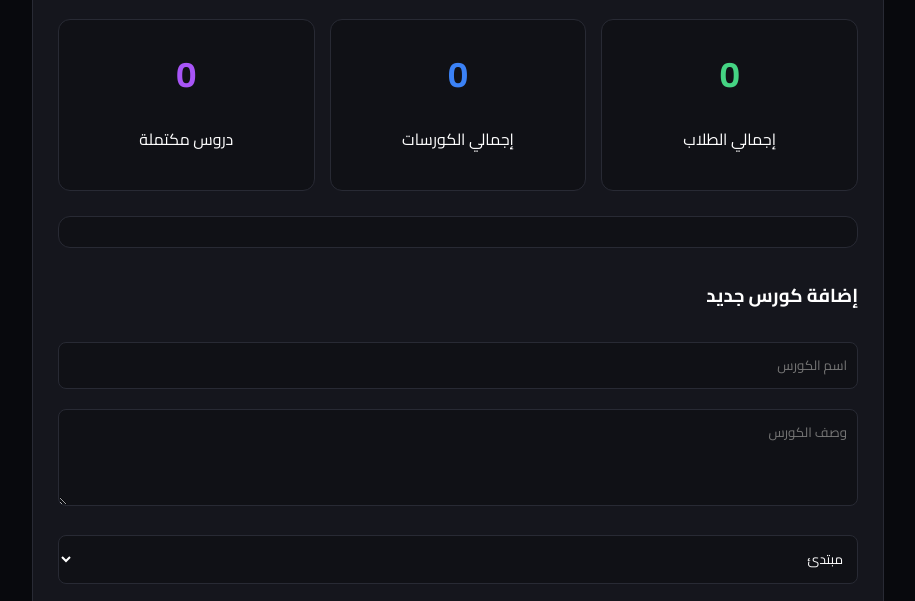
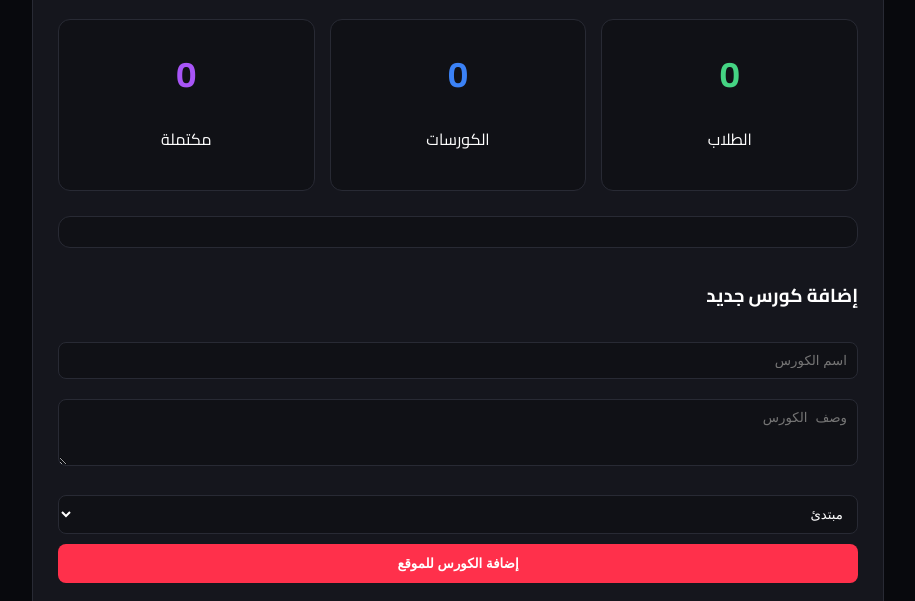
Before and after one commit to menamon713-bit/cyber-academy, a website: page admin.html in a window 1280 px wide. Shown: the part 130-731 px from the top of the page, without its empty margins (182-1097 px from the left). Drawn offline with Linux system fonts and the light colour scheme; no server answers; sample sign-in values are in the browser's storage.

Commit message:
Update admin.html

```diff
--- a/admin.html
+++ b/admin.html
@@ -3,49 +3,39 @@
 <head>
     <meta charset="UTF-8">
     <meta name="viewport" content="width=device-width,initial-scale=1">
-    <title>لوحة تحكم المدير | Cyber Academy</title>
+    <title>لوحة تحكم المدير</title>
     <link href="https://fonts.googleapis.com/css2?family=Cairo:wght@400;700&display=swap" rel="stylesheet">
     <style>
         body { font-family: 'Cairo', sans-serif; background: #08090d; color: white; padding: 20px; margin: 0;}
         .container { max-width: 800px; margin: auto; background: #15161d; padding: 25px; border-radius: 15px; border: 1px solid #282a34; }
         h1 { color: #ff304b; text-align: center; }
-        input, select, textarea { width: 100%; padding: 10px; margin: 10px 0; background: #101116; border: 1px solid #282a34; color: white; border-radius: 8px; font-family: inherit; box-sizing: border-box;}
-        .primary-btn { background: #ff304b; color: white; border: none; padding: 12px 20px; border-radius: 8px; cursor: pointer; width: 100%; font-weight: bold; font-size: 16px; margin-top: 10px;}
+        input, select, textarea { width: 100%; padding: 10px; margin: 10px 0; background: #101116; border: 1px solid #282a34; color: white; border-radius: 8px; box-sizing: border-box;}
+        .primary-btn { background: #ff304b; color: white; border: none; padding: 12px 20px; border-radius: 8px; cursor: pointer; width: 100%; font-weight: bold;}
         .course-item { background: #101116; border: 1px solid #282a34; padding: 15px; margin-bottom: 10px; border-radius: 8px; display: flex; justify-content: space-between; align-items: center;}
-        .action-btns { display: flex; gap: 5px; }
         .edit-btn { background: #007bff; color: white; border: none; padding: 5px 15px; border-radius: 8px; cursor: pointer;}
         .delete-btn { background: #555; color: white; border: none; padding: 5px 15px; border-radius: 8px; cursor: pointer;}
         .stats-box { background: #101116; border: 1px solid #282a34; padding: 20px; border-radius: 12px; text-align: center; }
         .stats-box h2 { margin: 0; font-size: 36px; }
         .user-list { max-height: 200px; overflow-y: auto; text-align: right; margin-top: 15px; background: #101116; border: 1px solid #282a34; border-radius: 12px; padding: 15px;}
-        .user-list div { padding: 8px; border-bottom: 1px solid #282a34; font-size: 13px; color: #ccc; }
     </style>
 </head>
 <body>
-    <!-- لاحظ إننا حطينا display: none هنا -->
     <div class="container" id="adminContent" style="display: none;">
         <h1>لوحة تحكم المدير</h1>
-
         <div style="display: grid; grid-template-columns: repeat(3, 1fr); gap: 15px; margin-bottom: 25px;">
-            <div class="stats-box"><h2 id="totalUsersCount" style="color: #45d483;">0</h2><p>إجمالي الطلاب</p></div>
-            <div class="stats-box"><h2 id="totalCoursesCount" style="color: #3b82f6;">0</h2><p>إجمالي الكورسات</p></div>
-            <div class="stats-box"><h2 id="totalCompletedCount" style="color: #a855f7;">0</h2><p>دروس مكتملة</p></div>
+            <div class="stats-box"><h2 id="totalUsersCount" style="color: #45d483;">0</h2><p>الطلاب</p></div>
+            <div class="stats-box"><h2 id="totalCoursesCount" style="color: #3b82f6;">0</h2><p>الكورسات</p></div>
+            <div class="stats-box"><h2 id="totalCompletedCount" style="color: #a855f7;">0</h2><p>مكتملة</p></div>
         </div>
-
         <div class="user-list" id="userListContainer"></div>
 
         <h3 id="formTitle" style="margin-top: 30px;">إضافة كورس جديد</h3>
         <input type="hidden" id="editCourseId" value="">
         <input type="text" id="courseTitle" placeholder="اسم الكورس">
         <textarea id="courseDesc" placeholder="وصف الكورس" rows="3"></textarea>
-        <select id="courseLevel">
-            <option value="مبتدئ">مبتدئ</option>
-            <option value="متوسط">متوسط</option>
-            <option value="متقدم">متقدم</option>
-        </select>
+        <select id="courseLevel"><option value="مبتدئ">مبتدئ</option><option value="متوسط">متوسط</option><option value="متقدم">متقدم</option></select>
         <button class="primary-btn" id="addCourseBtn">إضافة الكورس للموقع</button>
         <button class="primary-btn" id="cancelEditBtn" style="display:none; background:#555; margin-top:5px;">إلغاء التعديل</button>
-
         <hr style="border-color: #282a34; margin: 30px 0;">
         <h3>الكورسات المضافة حالياً</h3>
         <div id="courseList"></div>
```
